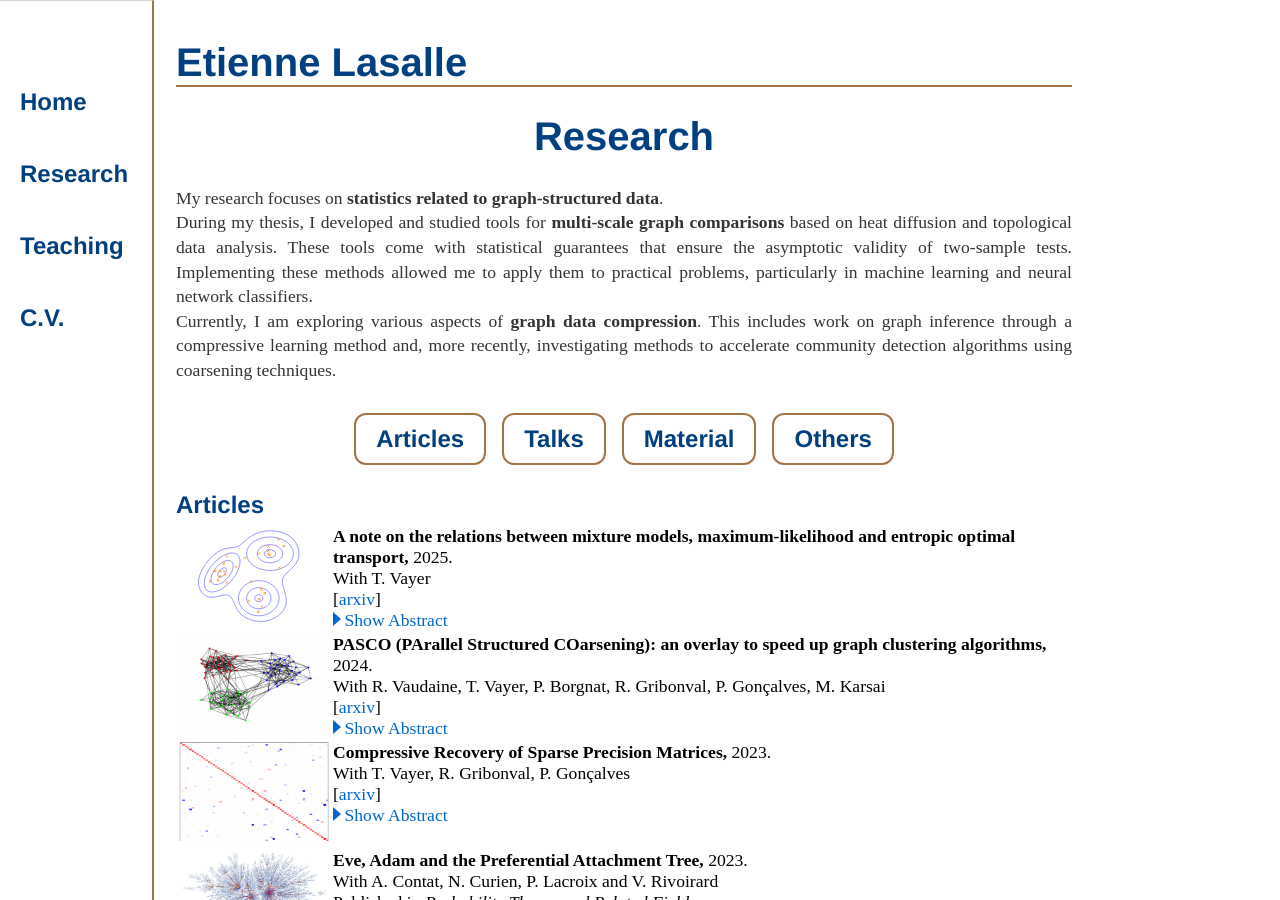
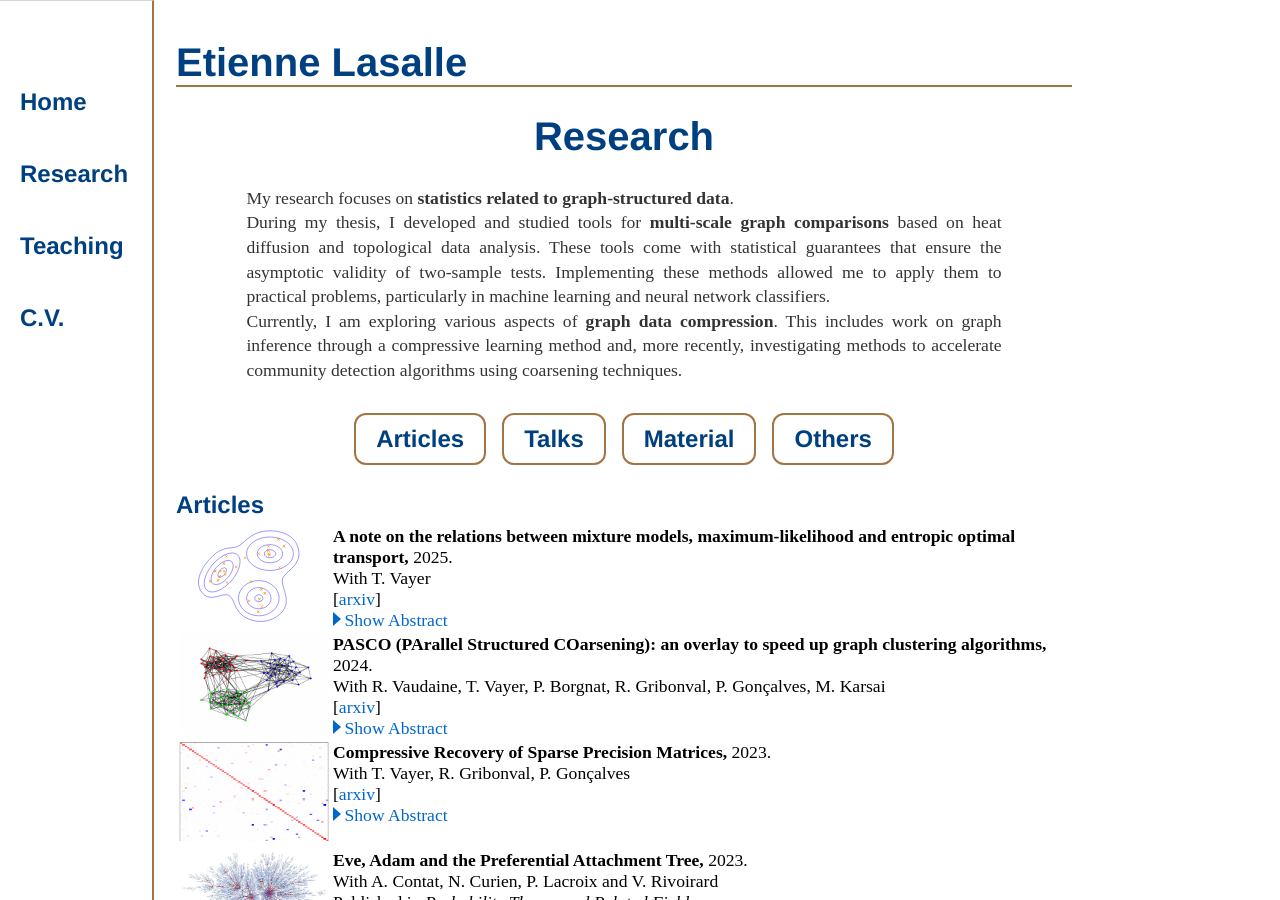
Before and after one commit to elasalle/elasalle.github.io, a Jekyll site: the page built from research/index.html, in a window 1280 px wide and 900 px high. Built offline with Jekyll 4.4.1, drawn with Linux system fonts in a browser that asks for light colours; some web fonts are replaced; formulas are drawn with MathJax 3.

Commit message:
Update index.html

```diff
--- a/research/index.html
+++ b/research/index.html
@@ -4,7 +4,7 @@ title: Etienne Lasalle, Research
 ---
 <div class="blurb">
   <h1 class="title1">Research</h1>
-	<p class="normalsize"> My research focuses on <b>statistics related to graph-structured data</b>. <br>
+	<p class="normalsize center"> My research focuses on <b>statistics related to graph-structured data</b>. <br>
     During my thesis, I developed and studied tools for <b>multi-scale graph comparisons</b>
     based on heat diffusion and topological data analysis.
     These tools come with statistical guarantees that ensure the asymptotic validity of two-sample tests.
```
